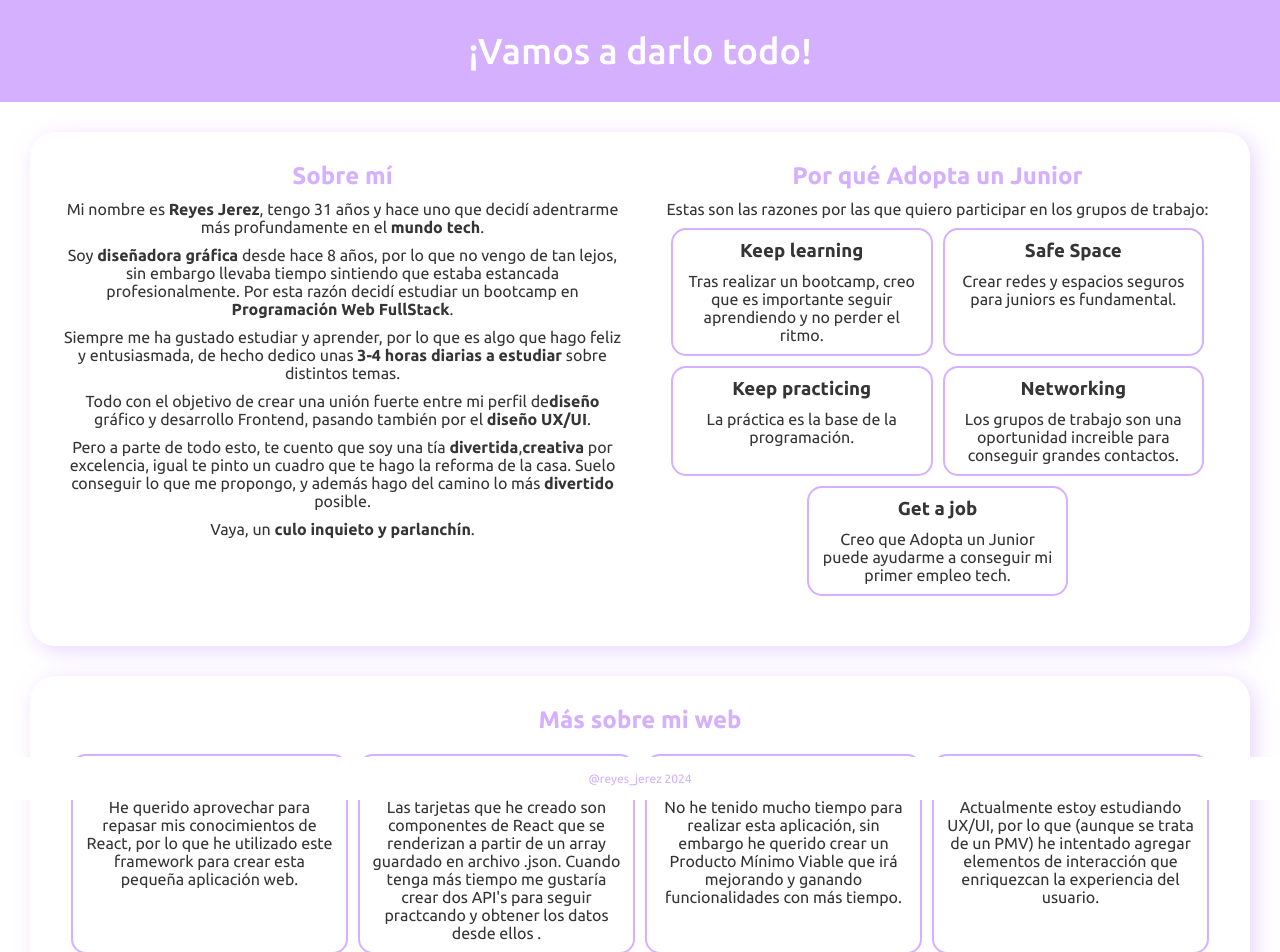
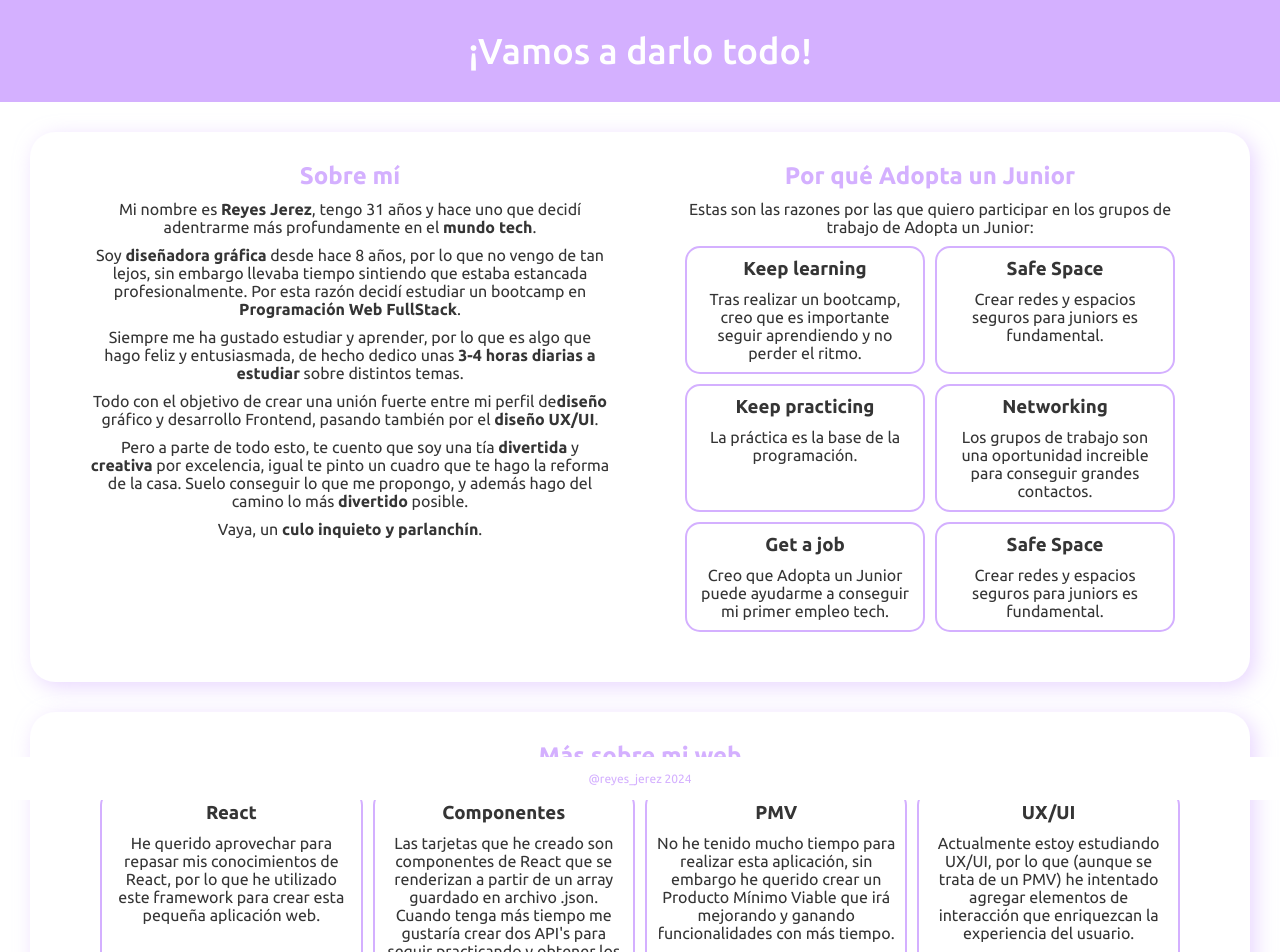
Before and after one commit to reyesjerez/access_auj, a React (Vite) app: page / in a window 1280 px wide. Shown: the top 952 px of the page. Built offline with nearby package versions, Linux system fonts and the light colour scheme.

Commit message:
fix errors

```diff
--- a/index.html
+++ b/index.html
@@ -3,9 +3,9 @@
 
 <head>
   <meta charset="UTF-8" />
-  <link rel="icon" type="image/png" href="./favicon.png" />
+  <link rel="icon" type="image/png" href="./src/images/favicon.png" />
   <meta name="viewport" content="width=device-width, initial-scale=1.0" />
-  <title>Titulo</title>
+  <title>Grupos AuJ</title>
   <link rel="preconnect" href="https://fonts.googleapis.com">
   <link rel="preconnect" href="https://fonts.gstatic.com" crossorigin>
   <link href="https://fonts.googleapis.com/css2?family=Roboto:wght@400;500;700&display=swap" rel="stylesheet">
--- a/src/components/Body.jsx
+++ b/src/components/Body.jsx
@@ -35,7 +35,7 @@ function Body({ reasonsData, extraData }) {
           </p>
           <p className="article__text">
             Pero a parte de todo esto, te cuento que soy una tía{" "}
-            <b>divertida</b>,<b>creativa</b> por excelencia, igual te pinto un
+            <b>divertida</b> y <b>creativa</b> por excelencia, igual te pinto un
             cuadro que te hago la reforma de la casa. Suelo conseguir lo que me
             propongo, y además hago del camino lo más <b>divertido</b> posible.
           </p>
@@ -47,7 +47,7 @@ function Body({ reasonsData, extraData }) {
           <h2 className="article__title">Por qué Adopta un Junior</h2>
           <p className="article__text">
             Estas son las razones por las que quiero participar en los grupos de
-            trabajo:
+            trabajo de Adopta un Junior:
             <ul className="cards">{reasonHTML}</ul>
           </p>
         </article>
--- a/src/data/extras.json
+++ b/src/data/extras.json
@@ -6,7 +6,7 @@
         },
         {
             "title": "Componentes",
-            "text": "Las tarjetas que he creado son componentes de React que se renderizan a partir de un array guardado en archivo .json. Cuando tenga más tiempo me gustaría crear dos API's para seguir practcando y obtener los datos desde ellos   ."
+            "text": "Las tarjetas que he creado son componentes de React que se renderizan a partir de un array guardado en archivo .json. Cuando tenga más tiempo me gustaría crear dos API's para seguir practicando y obtener los datos desde ellos   ."
         },
         {
             "title": "PMV",
--- a/src/data/reasons.json
+++ b/src/data/reasons.json
@@ -1,13 +1,10 @@
-{
-    "reasons": [
+{ "reasons" : [
     {
         "title": "Keep learning",
         "text": "Tras realizar un bootcamp, creo que es importante seguir aprendiendo y no perder el ritmo."
     },
-        {
-            "title": "Safe Space",
-            "text": "Crear redes y espacios seguros para juniors es fundamental."
-        },
+    { "title": "Safe Space",
+    "text": "Crear redes y espacios seguros para juniors es fundamental."},
   {
         "title": "Keep practicing",
         "text": "La práctica es la base de la programación."
@@ -16,9 +13,14 @@
         "title": "Networking",
         "text": "Los grupos de trabajo son una oportunidad increible para conseguir grandes contactos."
     },
+
 {
         "title": "Get a job",
         "text": "Creo que Adopta un Junior puede ayudarme a conseguir mi primer empleo tech.    "
+    },
+ {
+         "title": "Safe Space",
+        "text": "Crear redes y espacios seguros para juniors es fundamental."
     }
 ]
 }
--- a/src/scss/App.scss
+++ b/src/scss/App.scss
@@ -92,6 +92,8 @@
     .main__container {
 
         flex-direction: row;
+        padding: 30px 60px;
+        gap: 60px;
     }
 
 .cards{
```
Also changed, not shown: src/images/favicon.png (added). Lines whose indentation alone changed are shown as unchanged.
